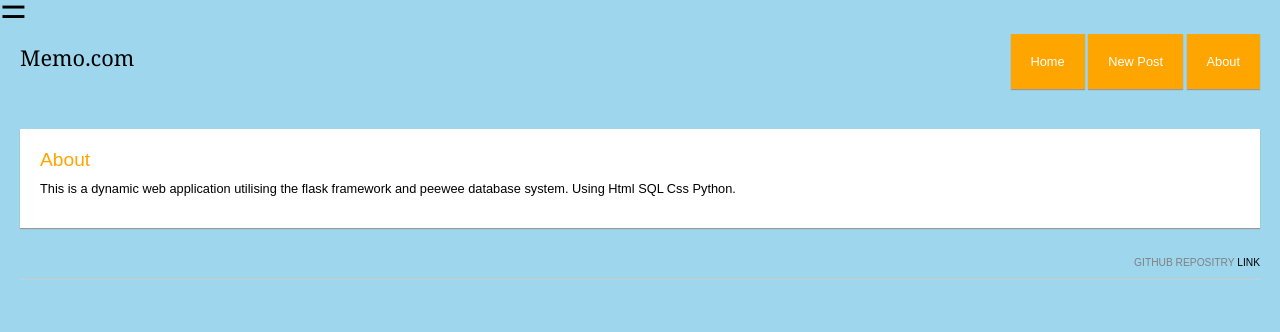
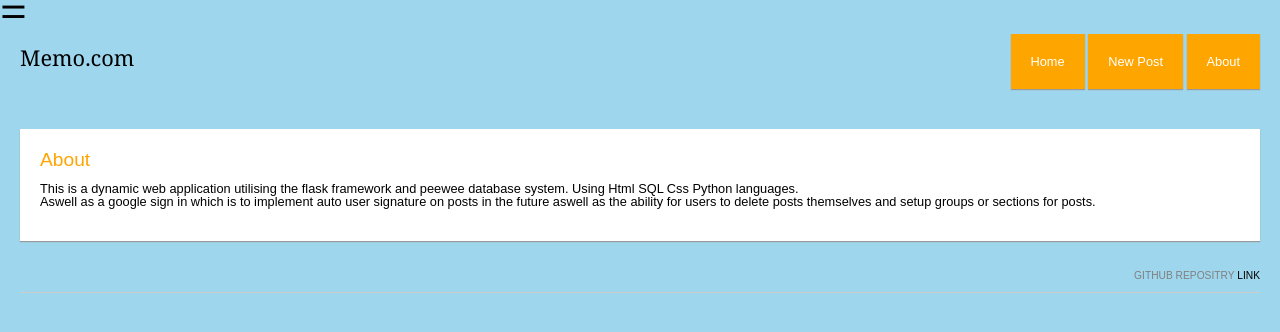
Before and after one commit to MichaelGeraghty/3rd-Year-Project, a Flask app: template project/templates/about.html in a window 1280 px wide. Shown: the top 332 px of the page. Run offline with Flask 2, Linux system fonts and the light colour scheme; the template is opened without the code that fills it, so the values that code supplies are empty.

```diff
--- a/project/templates/about.html
+++ b/project/templates/about.html
@@ -146,7 +146,8 @@
 				<div id="content">
 			<h2>About</h2>
 			<p>
-				This is a dynamic web application utilising the flask framework and peewee database system. Using Html SQL Css Python.
+				This is a dynamic web application utilising the flask framework and peewee database system. Using Html SQL Css Python languages.<br>
+				Aswell as a google sign in which is to implement auto user signature on posts in the future aswell as the ability for users to delete posts themselves and setup groups or sections for posts.
 			</p>
 		</div>
 		<div id="footer">
--- a/project/templates/new_post.html
+++ b/project/templates/new_post.html
@@ -151,7 +151,7 @@
 		<br>
 			<br>Title: <input type="text" name="title"><br><br>
 			User: <input type="text" name="text"><br>
-			<br><textarea rows="4" cols="50" type="text" name="content" placeholder="Enter text here" ></textarea><br>
+			<br><textarea rows="4" cols="50" type="text" name="content" placeholder="Enter your post here" ></textarea><br>
 			<!-- calls the post method of create in models to post the blog to the database-->
 			<br><input type="submit" value="Post">
 		</form>
```
Also changed, not shown: project/templates/home.html (+8 -12 lines).
